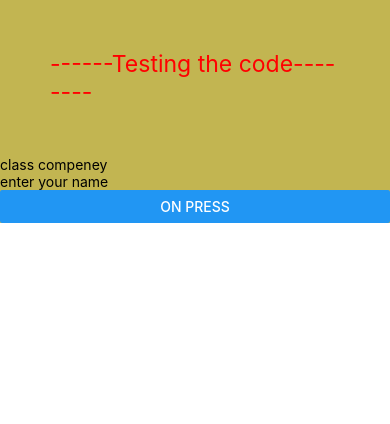
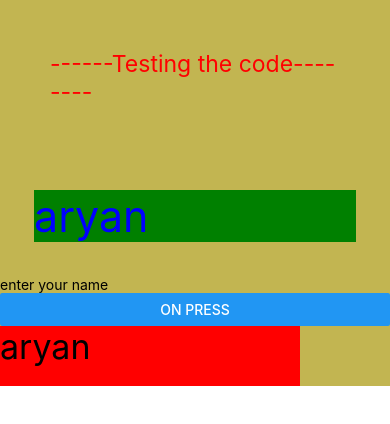
Before and after one commit to Aryan7417/react-native, a React Native app: screen / in a window 390 px wide. Shown: the top 424 px of the page. Built offline with nearby package versions, Linux system fonts and the light colour scheme.

Commit message:
state and props

```diff
--- a/introduction of raect-native/ClasssCOmp.jsx
+++ b/introduction of raect-native/ClasssCOmp.jsx
@@ -1,20 +1,37 @@
 import React,{Component} from 'react'
 import {View ,Text, TextInput, Button} from 'react-native'
+import Student from './student.jsx'
 
 
 
 class ClasssCOmp extends Component{
-     fguit=()=>{
-        console.warn("hey khusi")
 
-     }
+
+    constructor(){
+        super()
+        this.state={
+
+            name:"aryan"
+        }
+    }
+    updatdate(val){
+        this.setState({name:val})
+    }
+
+
 
     render(){
         return(
             <View>
-                <Text>class compeney</Text>
-                <TextInput placeholder='enter your name'/>
+                <Text style={{fontSize:43 ,color:'blue' ,backgroundColor:'green' ,margin:34}}>{this.state.name}</Text>
+                <TextInput placeholder='enter your name'
+                onChangeText={(text)=>this.updatdate(text)}
+                />
+
+
+
                 <Button title='on press' onPress={this.fguit} />
+                <Student name={this.state.name}/>
             </View>
         )
     }
--- /dev/null
+++ b/introduction of raect-native/student.jsx
@@ -0,0 +1,15 @@
+import React, { Component } from 'react'
+import { Text, View } from 'react-native'
+
+class Student extends Component {
+
+    render(){
+        return(
+            <View>
+                <Text style={{fontSize:34,backgroundColor:'red', height:60,width:300}}>{this.props.name}</Text>
+            </View>
+        )
+    }
+}
+
+export default Student;
```
